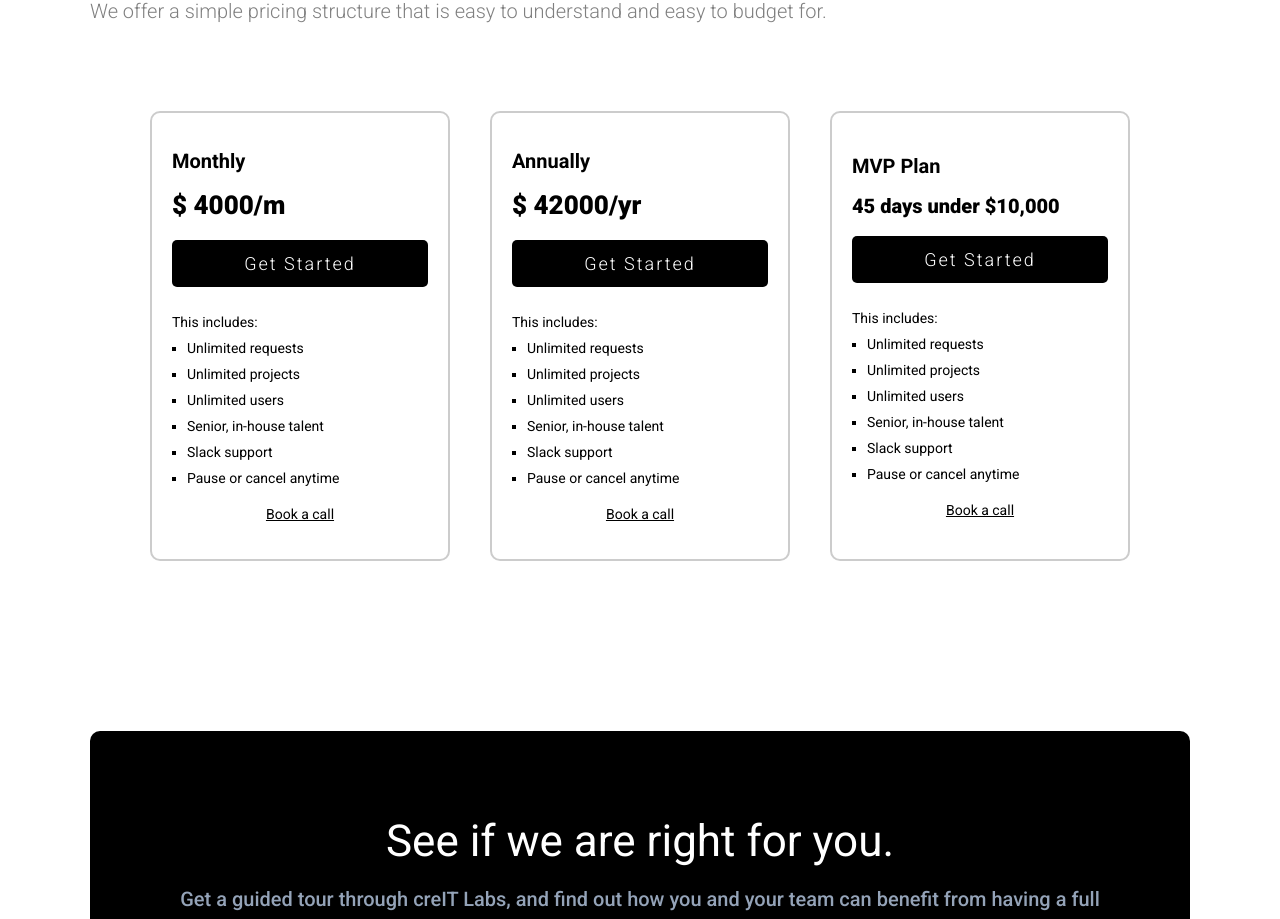
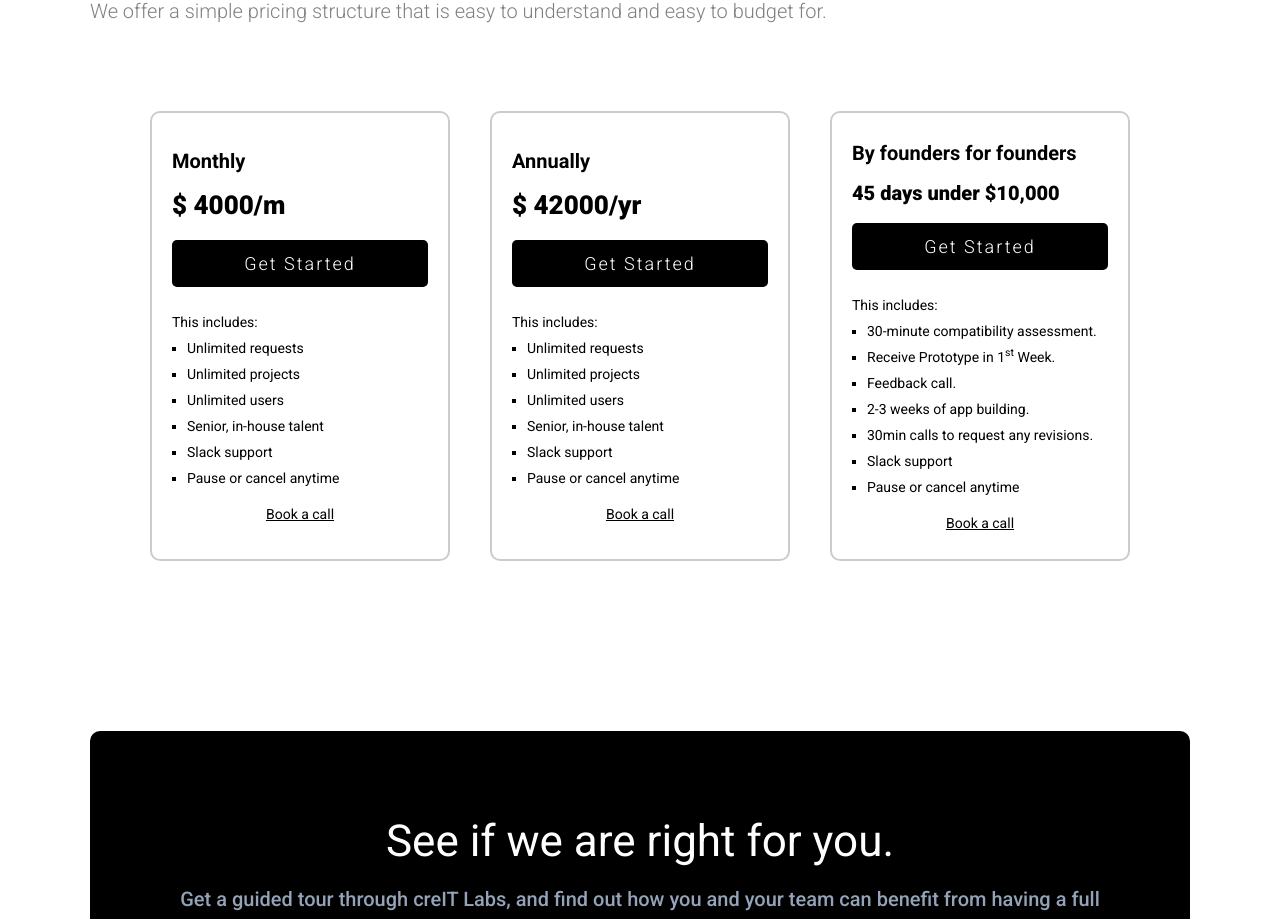
Before and after one commit to Shivam118/creit, a Next.js app: page / in a window 1280 px wide. Shown: the part 4014-4933 px from the top of the page. Built offline with nearby package versions, Linux system fonts and the light colour scheme.

Commit message:
Founder Card

```diff
--- a/src/app/App.css
+++ b/src/app/App.css
@@ -205,7 +205,7 @@
   gap: 40px;
 }
 .pricing .pricingCards .pricingCard,
-.pricing .pricingCards .fullStackCard {
+.pricing .pricingCards .founderCard {
   width: 300px;
   height: 450px;
   display: flex;
@@ -228,7 +228,8 @@
   font-weight: 900;
   margin-bottom: 15px;
 }
-.pricing .pricingCards .pricingCard button {
+.pricing .pricingCards .pricingCard button,
+.pricing .pricingCards .founderCard button {
   width: 100%;
   font-weight: 300;
   margin-bottom: 25px;
@@ -240,7 +241,8 @@
   letter-spacing: 2px;
 }
 
-.pricing .pricingCards .pricingCard button:hover {
+.pricing .pricingCards .pricingCard button:hover,
+.pricing .pricingCards .founderCard button:hover {
   background: #333;
   cursor: pointer;
 }
@@ -255,11 +257,33 @@
   margin-left: 15px;
 }
 
-.pricing .pricingCards .pricingCard a {
+.pricing .pricingCards .pricingCard a,
+.pricing .pricingCards .founderCard a {
   width: 100%;
   text-align: center;
   text-decoration: underline;
   font-size: 14px;
+}
+
+.pricing .pricingCards .founderCard h3 {
+  font-size: 20px;
+  font-weight: 700;
+  margin-bottom: 10px;
+}
+.pricing .pricingCards .founderCard h2 {
+  font-size: 26px;
+  font-weight: 900;
+  margin-bottom: 15px;
+}
+.pricing .pricingCards .founderCard .pricingCardFeatures {
+  width: 100%;
+  font-size: 14px;
+  list-style: square;
+  margin-bottom: 10px;
+}
+.pricing .pricingCards .founderCard .pricingCardFeatures li {
+  margin: 5px 0px;
+  margin-left: 15px;
 }
 
 .testimonials {
--- a/src/app/page.tsx
+++ b/src/app/page.tsx
@@ -142,16 +142,17 @@ export default function Home() {
               </ul>
               <Link href="https://calendly.com/paarthg" target="_blank">Book a call</Link>
             </div>
-            <div className='pricingCard'>
-              <h3>MVP Plan</h3>
+            <div className='founderCard'>
+              <h3>By founders for founders</h3>
               <h2 style={{ fontSize: "20px" }}>45 days under $10,000</h2>
               <Link href="https://calendly.com/paarthg" target="_blank"><button>Get Started</button></Link>
               <ul className='pricingCardFeatures'>
                 <p>This includes:</p>
-                <li>Unlimited requests</li>
-                <li>Unlimited projects</li>
-                <li>Unlimited users</li>
-                <li>Senior, in-house talent</li>
+                <li>30-minute compatibility assessment.</li>
+                <li>Receive Prototype in 1<sup>st</sup> Week.</li>
+                <li>Feedback call.</li>
+                <li>2-3 weeks of app building.</li>
+                <li>30min calls to request any revisions.</li>
                 <li>Slack support</li>
                 <li>Pause or cancel anytime</li>
               </ul>
```
